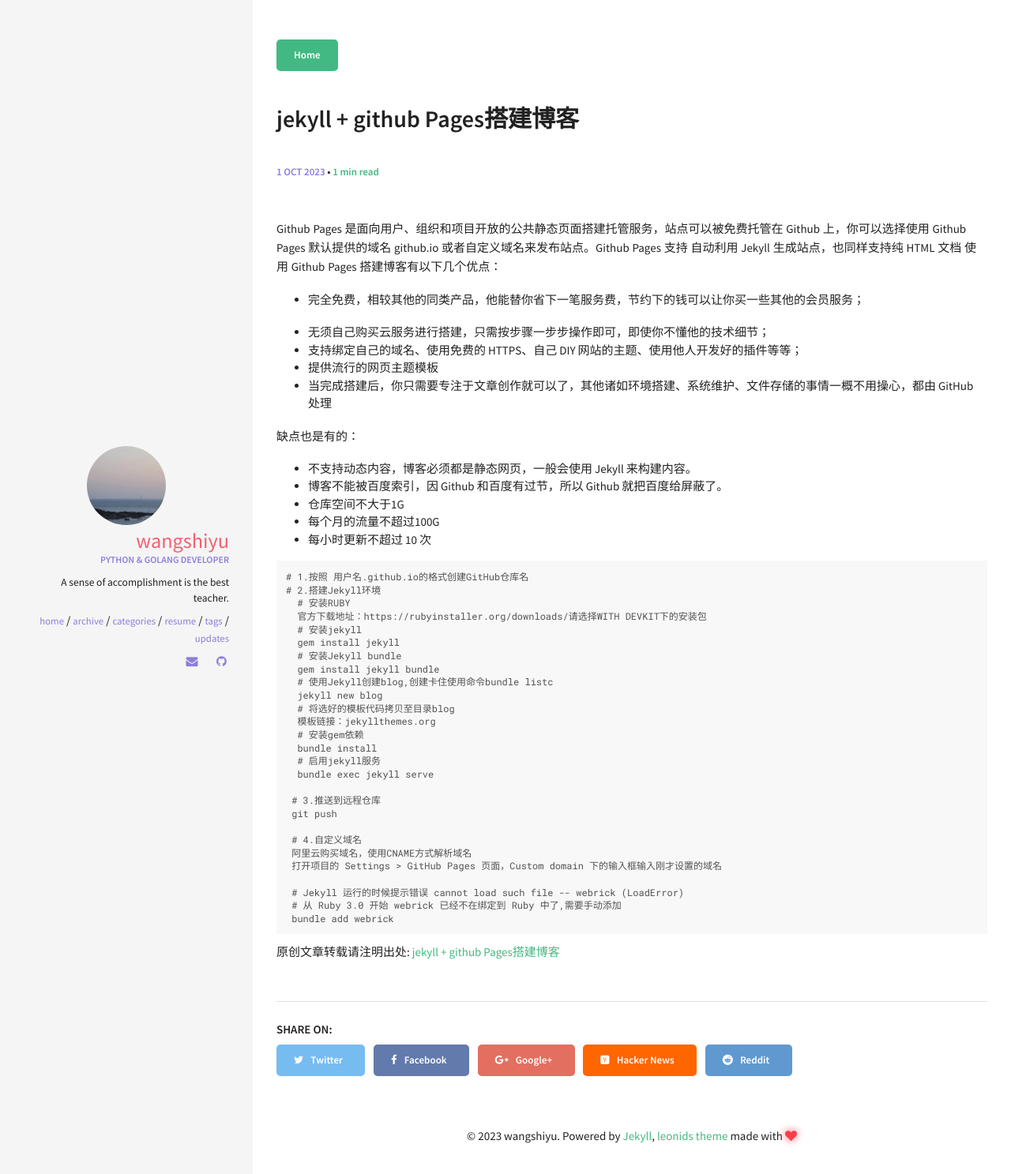
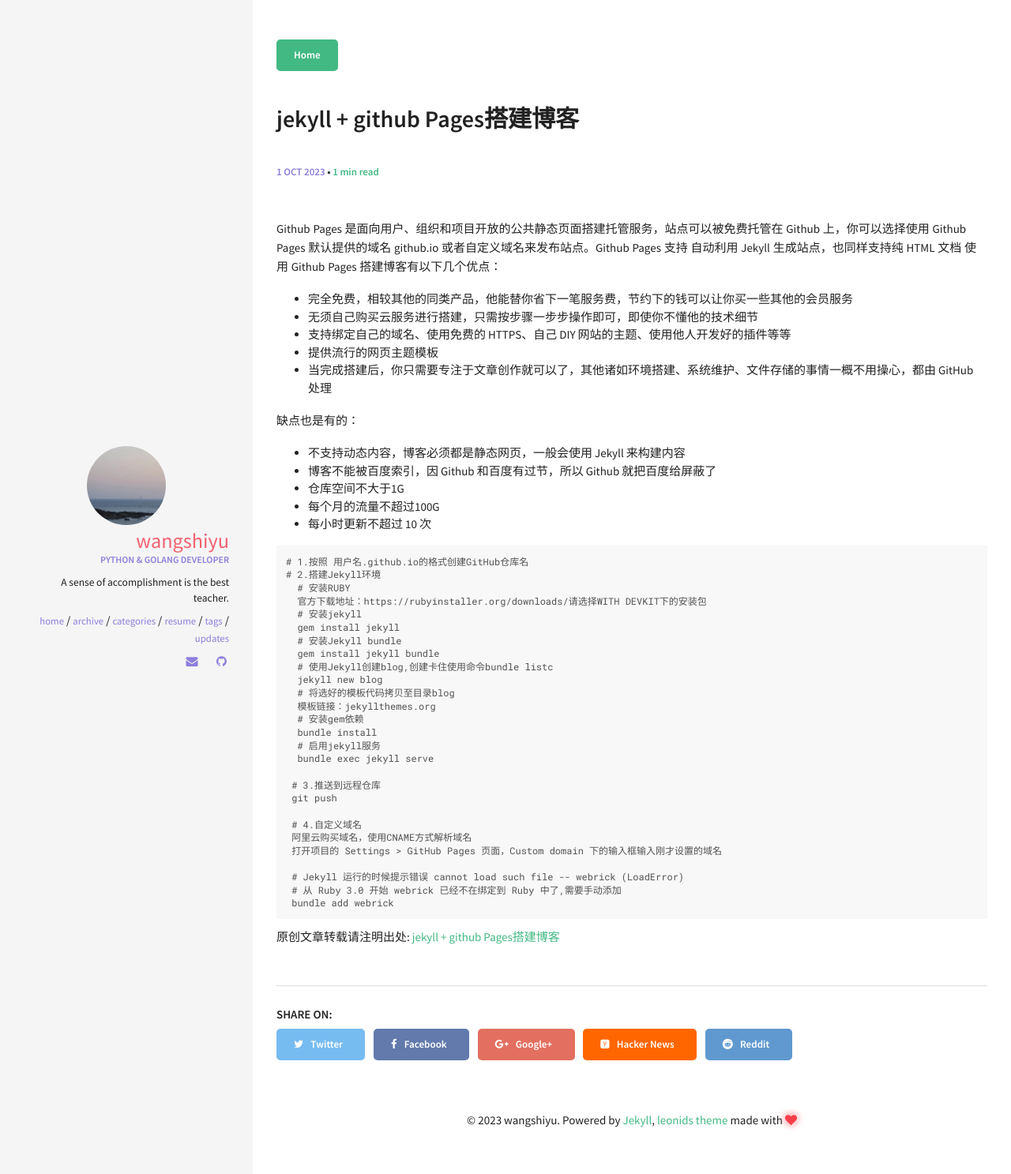
Before and after one commit to wangshiyuo/wangshiyuo.github.com, a Jekyll site: the page built from _posts/2023-10-1-jekyll.md, in a window 1280 px wide. Shown: the top 1487 px of the page at 79% size. Built offline with Jekyll 4.4.1, drawn with Linux system fonts in a browser that asks for light colours.

Commit message:
create blog

```diff
--- a/_posts/2023-10-1-jekyll.md
+++ b/_posts/2023-10-1-jekyll.md
@@ -8,17 +8,16 @@ tags: [ruby]
 Github Pages 是面向用户、组织和项目开放的公共静态页面搭建托管服务，站点可以被免费托管在 Github 上，你可以选择使用 Github Pages 默认提供的域名 github.io 或者自定义域名来发布站点。Github Pages 支持 自动利用 Jekyll 生成站点，也同样支持纯 HTML 文档
 使用 Github Pages 搭建博客有以下几个优点：
 
-- 完全免费，相较其他的同类产品，他能替你省下一笔服务费，节约下的钱可以让你买一些其他的会员服务；
-
-- 无须自己购买云服务进行搭建，只需按步骤一步步操作即可，即使你不懂他的技术细节；
-- 支持绑定自己的域名、使用免费的 HTTPS、自己 DIY 网站的主题、使用他人开发好的插件等等；
+- 完全免费，相较其他的同类产品，他能替你省下一笔服务费，节约下的钱可以让你买一些其他的会员服务
+- 无须自己购买云服务进行搭建，只需按步骤一步步操作即可，即使你不懂他的技术细节
+- 支持绑定自己的域名、使用免费的 HTTPS、自己 DIY 网站的主题、使用他人开发好的插件等等
 - 提供流行的网页主题模板
 - 当完成搭建后，你只需要专注于文章创作就可以了，其他诸如环境搭建、系统维护、文件存储的事情一概不用操心，都由 GitHub 处理
 
 缺点也是有的：
 
-- 不支持动态内容，博客必须都是静态网页，一般会使用 Jekyll 来构建内容。
-- 博客不能被百度索引，因 Github 和百度有过节，所以 Github 就把百度给屏蔽了。
+- 不支持动态内容，博客必须都是静态网页，一般会使用 Jekyll 来构建内容
+- 博客不能被百度索引，因 Github 和百度有过节，所以 Github 就把百度给屏蔽了
 - 仓库空间不大于1G
 - 每个月的流量不超过100G
 - 每小时更新不超过 10 次
```
